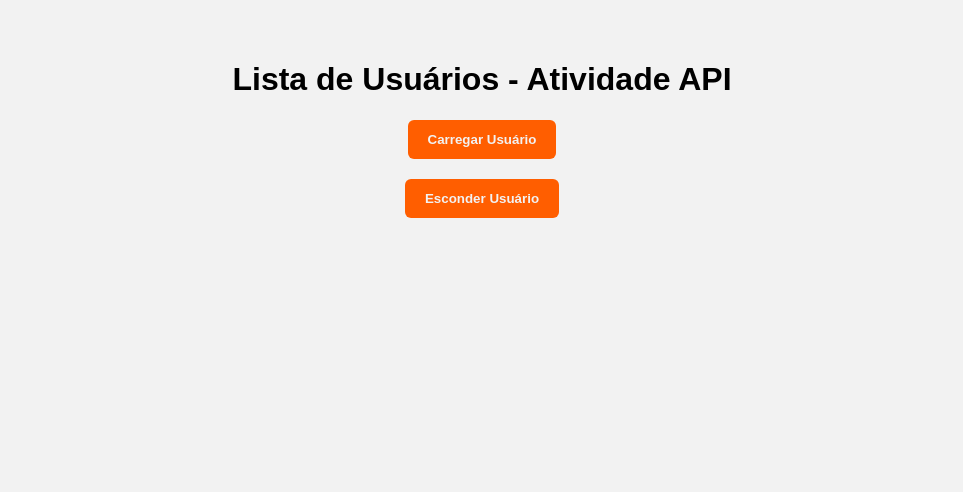
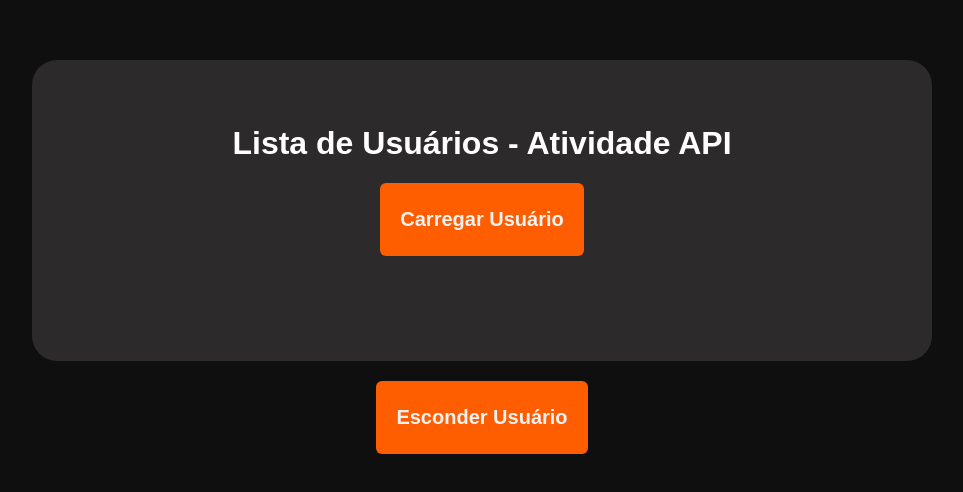
Before and after one commit to Rian01048/atividades, a plain HTML site: page Projeto - 10-09-2026/index.html in a window 1280 px wide. Shown: the whole page, without its empty margins (158-1121 px from the left). Drawn offline with Linux system fonts and the light colour scheme.

Commit message:
Projeto JS

```diff
--- a/Projeto - 10-09-2026/index.html
+++ b/Projeto - 10-09-2026/index.html
@@ -1,5 +1,6 @@
 <!DOCTYPE html>
 <html lang="pt-BR">
+
 <head>
     <meta charset="UTF-8">
     <meta name="viewport" content="width=device-width, initial-scale=1.0">
@@ -18,14 +19,15 @@
             <span>Carregar Usuário</span>
         </button>
 
-        <button id="btnFechar"><span>Esconder Usuário</span></button>
 
 
         <section id="usuarios" class="usuarios"></section>
+    </main>
 
-    </main>
+    <button id="btnFechar"><span>Esconder Usuário</span></button>
 
     <script src="script.js"></script>
 
 </body>
+
 </html>
--- a/Projeto - 10-09-2026/style.css
+++ b/Projeto - 10-09-2026/style.css
@@ -7,43 +7,62 @@ body {
     background-color: #f2f2f2;
     margin: 0;
     padding: 40px;
+    background-color: rgb(15, 15, 15);
 }
 
 .container {
     max-width: 900px;
     margin: auto;
+    background-color: rgb(44, 42, 42);
+    margin: 20px auto;
+    padding: 85px;
+    border-radius: 25px;
+    align-content: center;
 }
 
 h1 {
+    margin-top: -20px;
     text-align: center;
+    color: rgb(255, 255, 255);
 }
 
-
-button {
+#btnCarregar {
     display: block;
     background-color: rgb(255, 94, 0);
     margin: 20px auto;
-    padding: 12px 20px;
+    padding: 25px 20px;
+    border: none;
+    border-radius: 6px;
+    cursor: pointer;
+}
+
+#btnFechar {
+    display: block;
+    background-color: rgb(255, 94, 0);
+    margin: 20px auto;
+    padding: 25px 20px;
     border: none;
     border-radius: 6px;
     cursor: pointer;
 }
 
 span {
-    font-family:Arial, Helvetica, sans-serif;
+    font-family: Arial, Helvetica, sans-serif;
     color: #f2f2f2;
     font-weight: bold;
+    font-size: 20px;
 }
 
 .usuarios {
     display: grid;
     grid-template-columns: repeat(3, 1fr);
-    gap: 20px;
+    gap: 40px;
 }
 
 p {
-    font-size: 12px;
+    font-size: 15px;
     margin: auto;
+    font-family: Arial, Helvetica, sans-serif;
 }
 
 .usuario {
```
